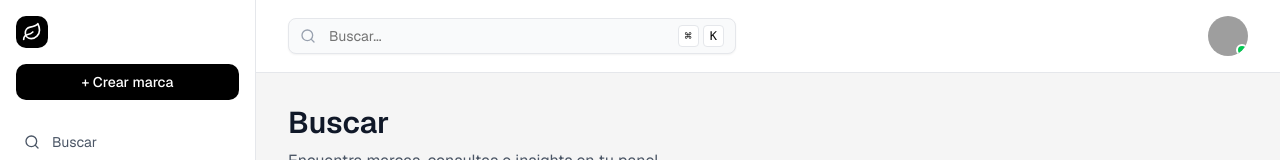
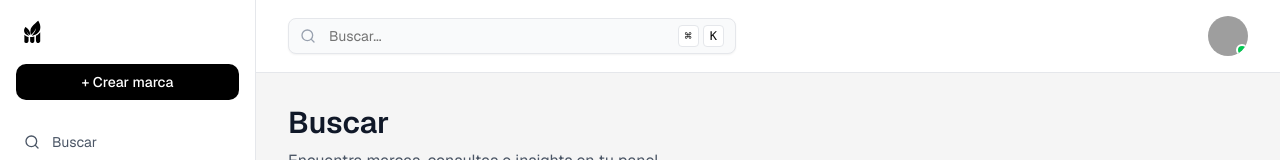
Before and after one commit to beenruuu/Mentha, a Next.js app: page /search in a window 1280 px wide. Shown: the top 160 px of the page. Built offline with nearby package versions, Linux system fonts and the light colour scheme; grey boxes are pictures that could not be loaded.

Commit message:
logo sidebar

```diff
--- a/components/app-sidebar.tsx
+++ b/components/app-sidebar.tsx
@@ -8,8 +8,15 @@ export function AppSidebar() {
       {/* Logo */}
       <div className="p-4">
         <Link href="/">
-          <div className="w-8 h-8 bg-black dark:bg-white rounded-lg flex items-center justify-center cursor-pointer">
-            <Leaf className="w-5 h-5 text-white dark:text-black" />
+          <div className="w-8 h-8 rounded-lg flex items-center justify-center cursor-pointer">
+            {/* Mentha logo - color follows text color: black in light, white in dark */}
+            <svg xmlns="http://www.w3.org/2000/svg" viewBox="0 0 40 40" className="w-6 h-6 text-black dark:text-white" aria-hidden="true">
+              <path d="M19.7,26.3l3.2-4.2c1.7-2.6,3.5-5.4,3.9-8.5l-1.8,3.4c-1.3,1.8-2.6,3.8-4.1,5.4s-2.3,2.3-2.7,2.4-.2,0-.2-.2c-1-3.3-1.1-7.5.3-10.7s6.4-8,9.5-10.6,2.5-2.1,2.7-2c2.5,4.1,4.3,9.4,3.1,14.3-1.5,6.1-7.9,10.2-13.9,10.7Z" fill="currentColor"/>
+              <path d="M33.7,20.5v15.1c0,1-1.6,2.5-2.6,2.7-2.4.4-4.2-1-4.4-3.4s-.2-6.1,0-8,0-.4.2-.6,1.7-.9,2.1-1.2c1.8-1.2,3.3-2.7,4.7-4.5Z" fill="currentColor"/>
+              <path d="M16.3,25.4c-.1.1-.9-.6-1.1-.7-1.6-1.5-3.1-3.8-4-5.8-.3,0-.1.3,0,.4.6,2.5,2.6,4.8,4.1,6.9-3.5-.3-7.2-2.6-8.2-6.2s.4-5.7,1.7-8.4c.1,0,1.4,1,1.6,1.1,1.9,1.6,5,4.4,5.8,6.7s.4,4,0,6Z" fill="currentColor"/>
+              <path d="M7.3,24.4c1.9,2,4.3,3.2,7,3.9-.3,2.2.5,6.1-.4,8.1s-3.4,2.6-5.1,1.5-1.5-1.6-1.5-2.2v-11.2Z" fill="currentColor"/>
+              <path d="M23.9,27.5v8.1c0,.4-.8,1.6-1.1,1.9-1.6,1.4-4.4,1.1-5.4-.9s-.5-1.4-.5-1.6v-6.7c2.4,0,4.7-.1,7-.8Z" fill="currentColor"/>
+            </svg>
           </div>
         </Link>
       </div>
```
